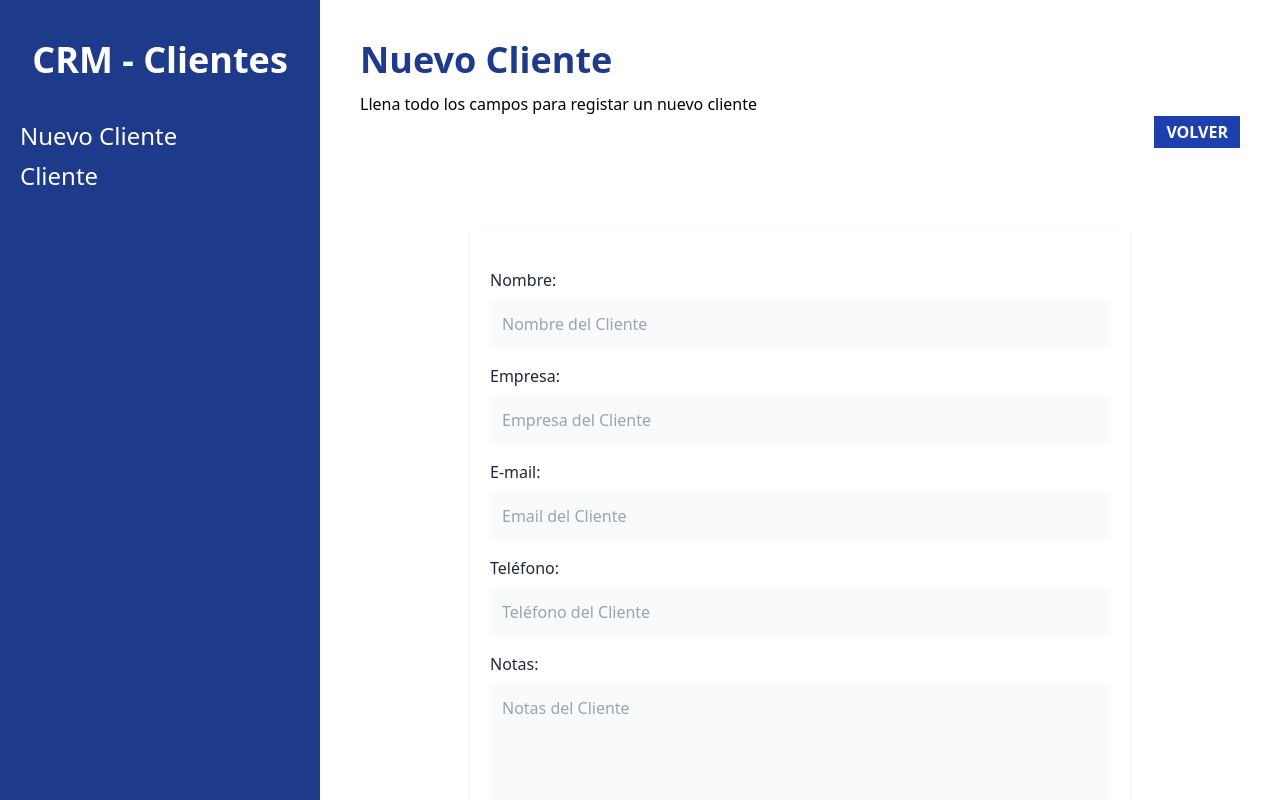
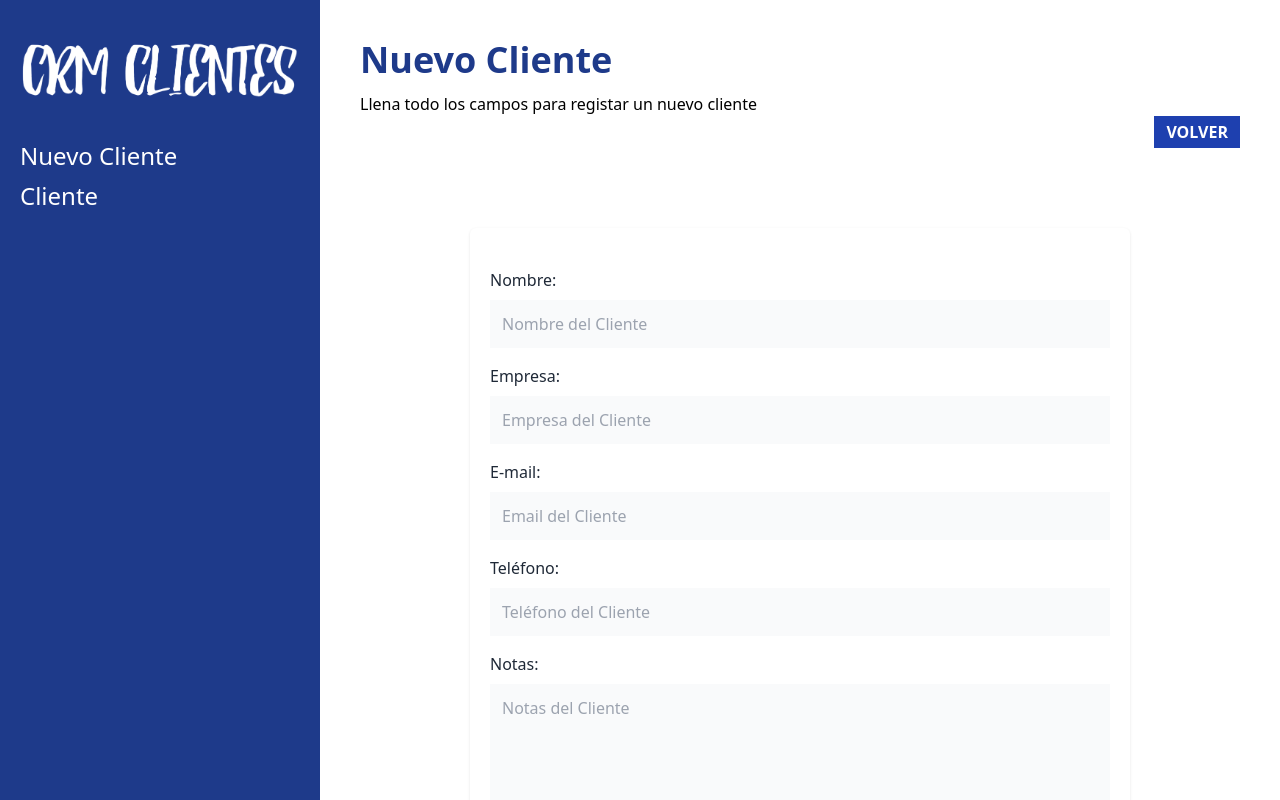
Before and after one commit to JhoanaZF/crm-client, a React (Vite) app: page /clientes/nuevo in a window 1280 px wide. Built offline with nearby package versions, Linux system fonts and the light colour scheme.

Commit message:
Fix errors

```diff
--- a/src/components/Layout.jsx
+++ b/src/components/Layout.jsx
@@ -1,4 +1,5 @@
 import { Outlet, Link, useLocation } from "react-router-dom";
+import logo from "../images/logo.png";
 
 const Layout = () => {
   const location = useLocation;
@@ -6,9 +7,13 @@ const Layout = () => {
   return (
     <div className='md:flex md:min-h-screen'>
       <aside className='md:w-1/4 bg-blue-900 px-5 py-10'>
-        <h2 className='text-4xl font-black text-center text-white'>
+        <img
+          src={logo}
+          alt=''
+        />
+        {/* <h2 className='text-4xl font-black text-center text-white'>
           CRM - Clientes
-        </h2>
+        </h2> */}
         <nav className='mt-10'>
           <Link
             className={`${
--- a/src/pages/NuevoCliente.jsx
+++ b/src/pages/NuevoCliente.jsx
@@ -12,6 +12,11 @@ export const action = async ({ request }) => {
     errores.push("Todos los campos son obligatorios");
   }
 
+  let regex = new RegExp(
+    "([!#-'*+/-9=?A-Z^-~-]+(.[!#-'*+/-9=?A-Z^-~-]+)*|\"([]!#-[^-~ \t]|(\\[\t -~]))+\")@([!#-'*+/-9=?A-Z^-~-]+(.[!#-'*+/-9=?A-Z^-~-]+)*|[[\t -Z^-~]*])"
+  );
+
+  //retorna datos si hay errores
   if (Object.keys(errores).length) {
     return errores;
   }
```
Also changed, not shown: src/images/logo.png (added), 1 other file (tests, documents, lock files or other folders).
